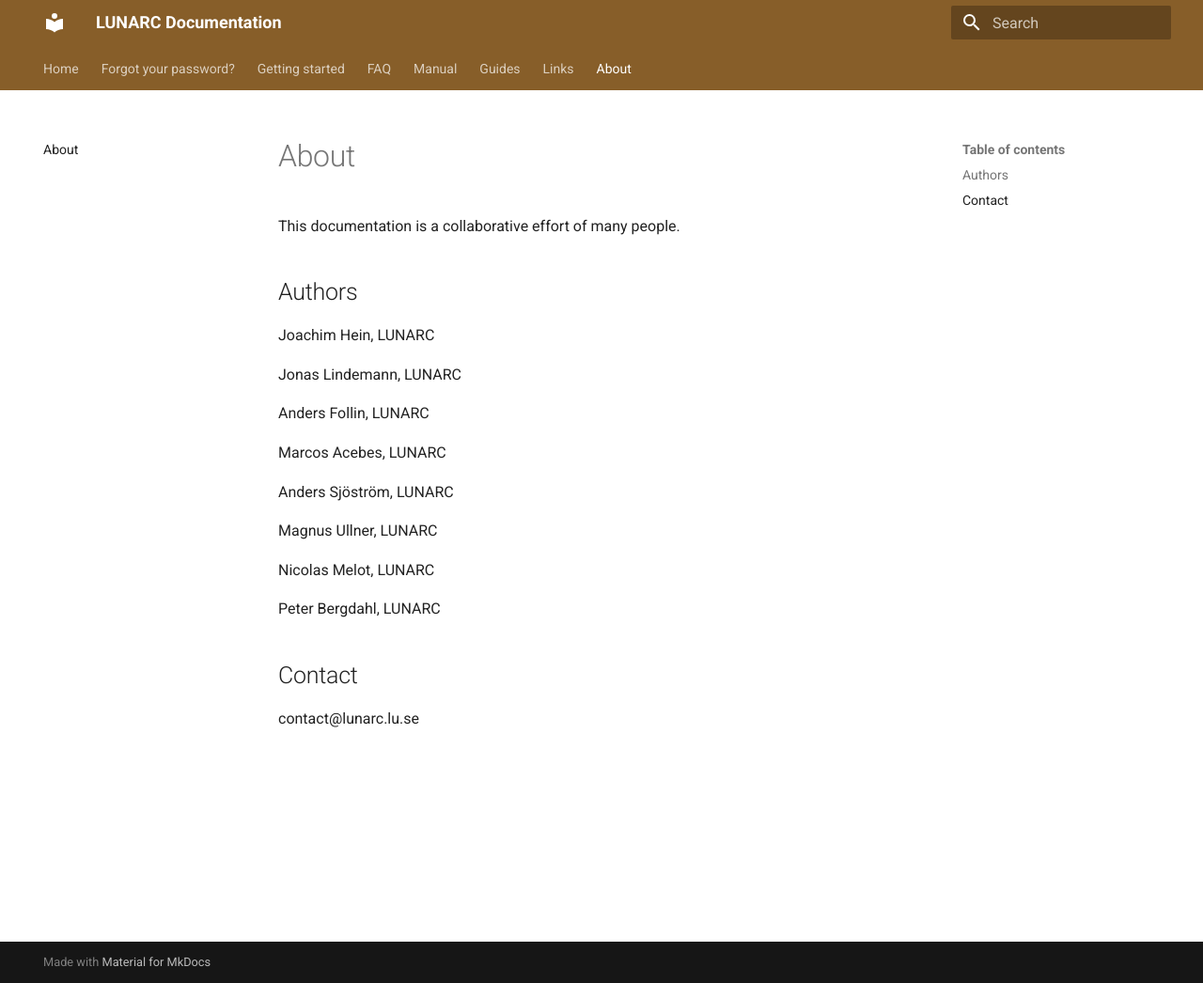
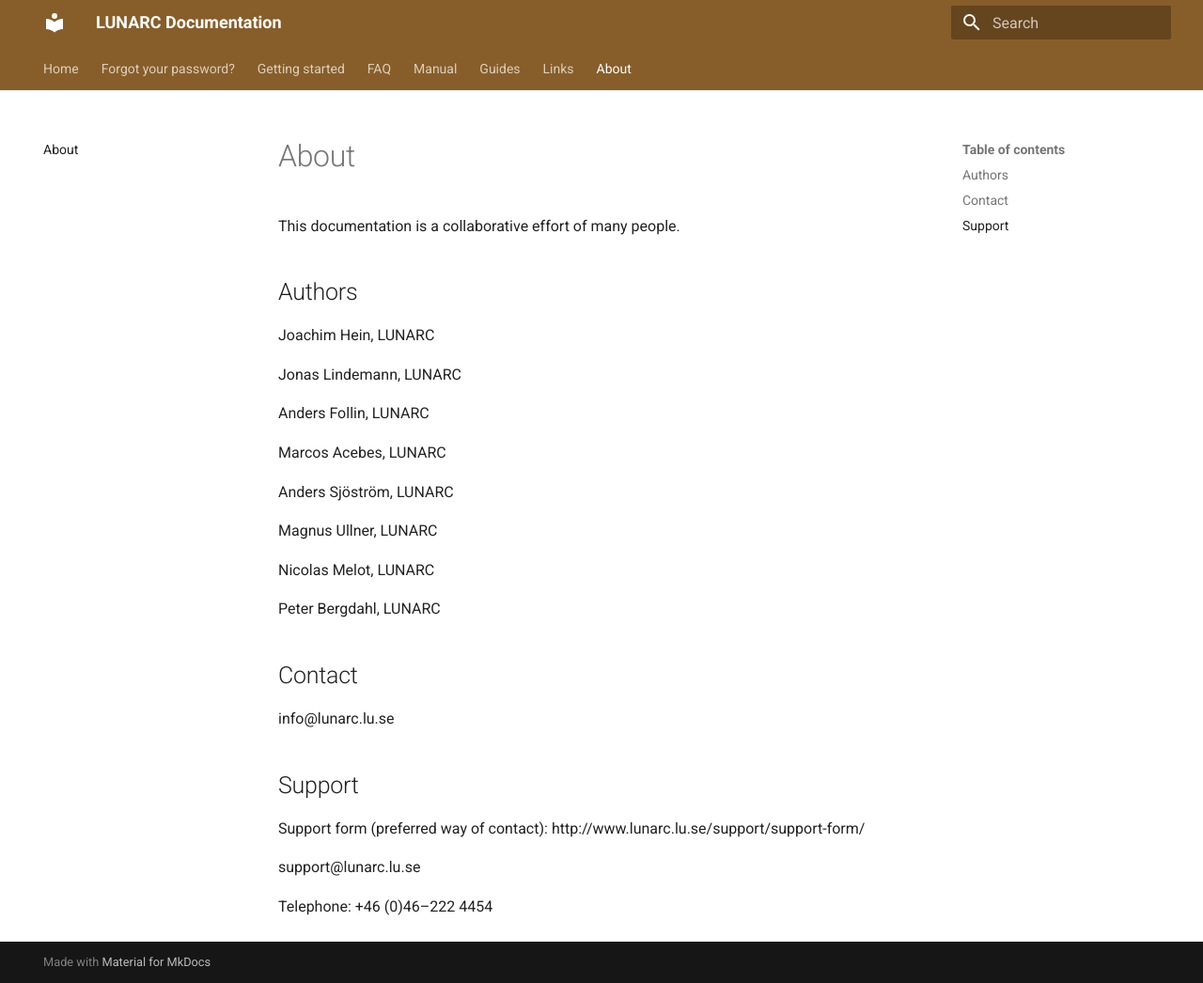
Before and after one commit to lunarc/lunarc_docs, an MkDocs documentation site: the page built from docs/about/about.md, in a window 1280 px wide and 1046 px high. Shown: the whole window at 94% size. Built offline with MkDocs 1.6.1 and Material for MkDocs 9.7.7, drawn with Linux system fonts in a browser that asks for light colours; comment, search, counter and statistics services are not loaded.

Commit message:
Update about.md
restructured and updated contact and support information

```diff
--- a/docs/about/about.md
+++ b/docs/about/about.md
@@ -22,4 +22,12 @@
 
 ## Contact
 
-<contact@lunarc.lu.se>
+<info@lunarc.lu.se>
+
+## Support
+
+Support form (preferred way of contact): <http://www.lunarc.lu.se/support/support-form/>
+
+<support@lunarc.lu.se>
+
+Telephone: +46 (0)46–222 4454
```
